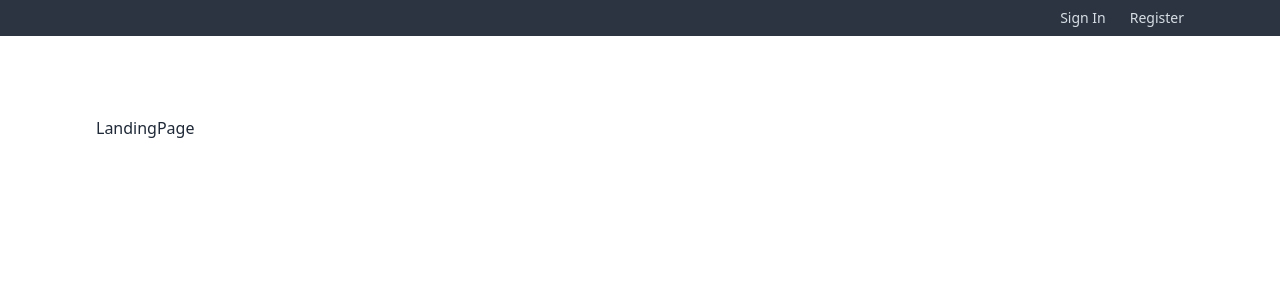
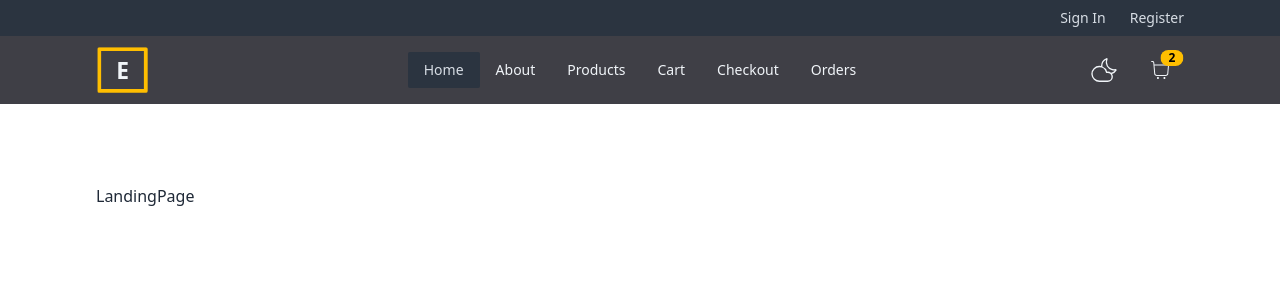
Before and after one commit to misiek869/e-commerce_shop_react, a React (Vite) app: page / in a window 1280 px wide. Shown: the top 300 px of the page. Built offline with nearby package versions, Linux system fonts and the light colour scheme.

Commit message:
create navigation

```diff
--- /dev/null
+++ b/src/components/NavLinks.tsx
@@ -0,0 +1,20 @@
+import { NavLink } from 'react-router-dom'
+import navLinks from '../utils/navLinks'
+
+const NavLinks = () => {
+	return (
+		<>
+			{navLinks.map(link => {
+				return (
+					<li key={link.id}>
+						<NavLink className='capitalize rounded-sm' to={link.url}>
+							{link.text}
+						</NavLink>
+					</li>
+				)
+			})}
+		</>
+	)
+}
+
+export default NavLinks
--- /dev/null
+++ b/src/components/Navbar.tsx
@@ -0,0 +1,65 @@
+import { CiShoppingCart, CiSun, CiCloudMoon } from 'react-icons/ci'
+import { HiMiniBars3BottomRight } from 'react-icons/hi2'
+import { NavLink } from 'react-router-dom'
+import NavLinks from './NavLinks'
+import { useState } from 'react'
+
+const Navbar = () => {
+	const [theme, setTheme] = useState<boolean>(false)
+
+	const handleTheme = (): void => {
+		setTheme(!theme)
+	}
+
+	return (
+		<nav className='bg-zinc-700 text-slate-100'>
+			<div className='navbar align-element'>
+				<div className='navbar-start'>
+					<NavLink
+						to={'/'}
+						className=' rounded-sm hidden lg:flex btn btn-outline border-4 btn-warning  items-center'>
+						<span className='text-slate-100 text-2xl'>E</span>
+					</NavLink>
+					<div className='dropdown'>
+						<label tabIndex={0} className='bnt btn-ghost lg:hidden'>
+							<HiMiniBars3BottomRight className='w-6 h-6' />
+						</label>
+						<ul
+							tabIndex={0}
+							className='menu menu-sm dropdown-content mt-3 z-1 p-2 shadow-md bg-zinc-700 w-56'>
+							<NavLinks />
+						</ul>
+					</div>
+				</div>
+				<div className='navbar-center hidden lg:flex'>
+					<ul className='menu menu-horizontal'>
+						<NavLinks />
+					</ul>
+				</div>
+				<div className='navbar-end'>
+					<label className='swap swap-flip'>
+						<input
+							type='checkbox'
+							onChange={handleTheme}
+							className='theme-controller'
+						/>
+						<CiSun className='swap-on w-8 h-8' />
+						<CiCloudMoon className='swap-off w-8 h-8' />
+					</label>
+					<NavLink
+						to={'/cart'}
+						className=' btn btn-ghost btn-circle btn-md ml-4'>
+						<div className='indicator'>
+							<CiShoppingCart className='w-6 h-6' />
+							<span className='badge badge-sm badge-warning indicator-item'>
+								2
+							</span>
+						</div>
+					</NavLink>
+				</div>
+			</div>
+		</nav>
+	)
+}
+
+export default Navbar
--- a/src/components/index.ts
+++ b/src/components/index.ts
@@ -1,5 +1,7 @@
 import FormInput from './FormInput'
 import SubmitButton from './SubmitButton'
 import Header from './Header'
+import Navbar from './Navbar'
+import NavLinks from './NavLinks'
 
-export { FormInput, SubmitButton, Header }
+export { FormInput, SubmitButton, Header, Navbar, NavLinks }
--- a/src/pages/HomeLayoutPage.tsx
+++ b/src/pages/HomeLayoutPage.tsx
@@ -1,10 +1,11 @@
 import { Outlet } from 'react-router-dom'
-import { Header } from '../components'
+import { Header, Navbar } from '../components'
 
 const HomeLayoutPage = () => {
 	return (
 		<>
 			<Header />
+			<Navbar />
 			<section className='align-element py-20'>
 				<Outlet />
 			</section>
--- /dev/null
+++ b/src/utils/navLinks.ts
@@ -0,0 +1,16 @@
+type Link = {
+	id: number
+	url: string
+	text: string
+}
+
+const navLinks: Link[] = [
+	{ id: 1, url: '/', text: 'home' },
+	{ id: 2, url: 'about', text: 'about' },
+	{ id: 3, url: 'products', text: 'products' },
+	{ id: 4, url: 'cart', text: 'cart' },
+	{ id: 5, url: 'checkout', text: 'checkout' },
+	{ id: 6, url: 'orders', text: 'orders' },
+]
+
+export default navLinks
```
